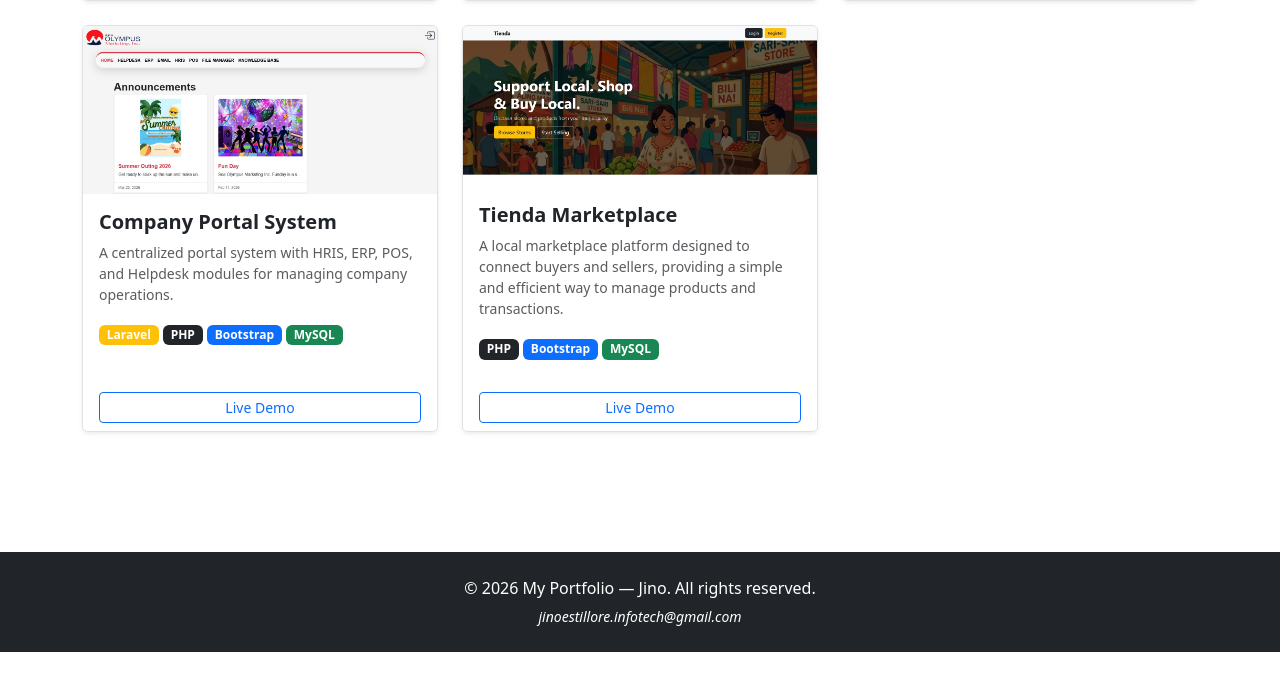
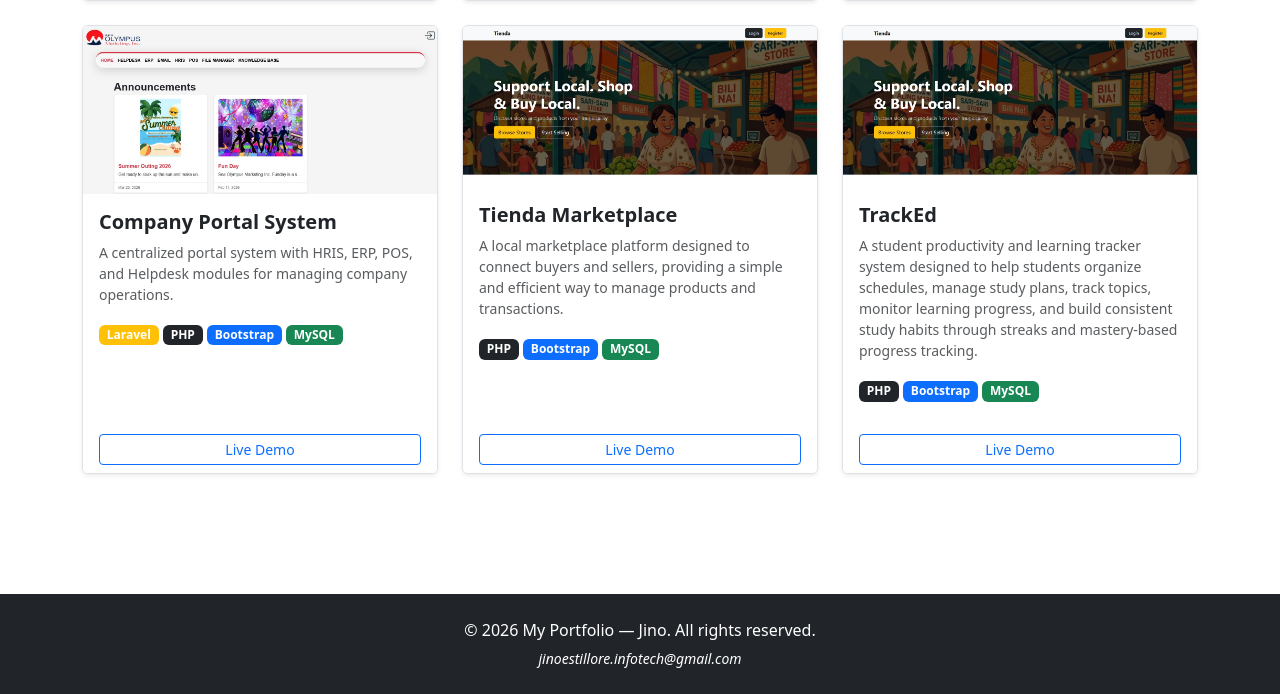
Before and after one commit to jinoestillore-infotech/my-portfolio, a PHP site: page /project in a window 1280 px wide. Shown: the part 671-1365 px from the top of the page. Before the commit the page ends 1323 px from the top, so only its background shows below. Run offline with PHP 8.4, Linux system fonts and the light colour scheme.

Commit message:
Added a new card for project

```diff
--- a/project.php
+++ b/project.php
@@ -138,6 +138,29 @@ include 'includes/navbar.php';
                 </div>
             </div>
 
+            <div class="col-md-4 mb-4">
+                <div class="card shadow-sm h-100 border">
+                    <img src="assets/images/project-three.jpg"
+                         class="card-img-top"
+                         alt="DPWH IT Inventory Assets">
+                    <div class="card-body text-start">
+                        <h5 class="fw-bold">TrackEd</h5>
+                        <p class="text-muted small">
+                            A student productivity and learning tracker system designed to help students organize schedules, manage study plans, track topics, monitor learning progress, and build consistent study habits through streaks and mastery-based progress tracking.
+                        </p>
+                        <div class="mb-2">
+                            <span class="badge bg-dark">PHP</span>
+                            <span class="badge bg-primary">Bootstrap</span>
+                            <span class="badge bg-success">MySQL</span>
+                        </div>
+                    </div>
+                    <div class="card-footer bg-white border-0 d-flex justify-content-center">
+                        <a href="https://demo-tracked.is-great.org/" target="_blank" class="btn btn-sm btn-outline-primary w-100">
+                            Live Demo
+                        </a>
+                    </div>
+                </div>
+            </div>
         </div>
     </div>
 </section>
```
Also changed, not shown: assets/images/project-seven.jpg (added).
